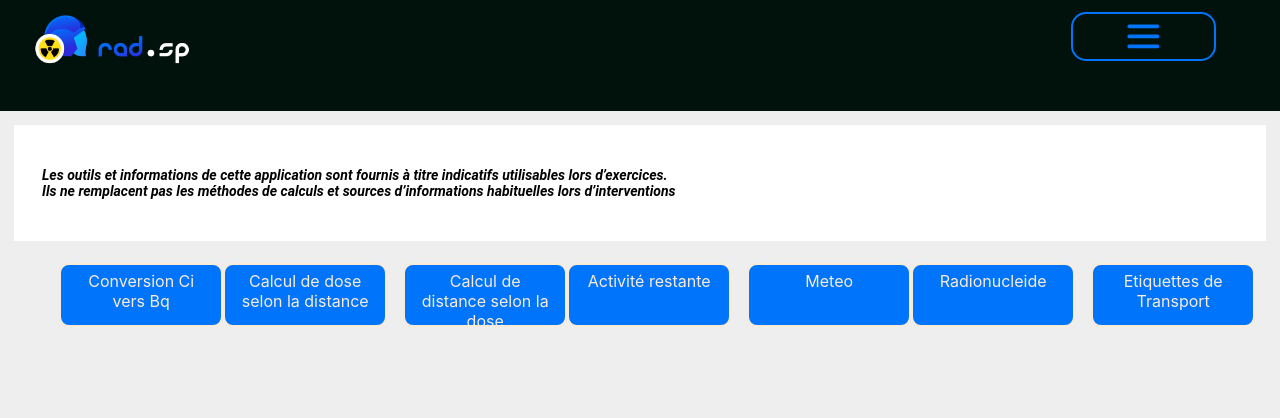
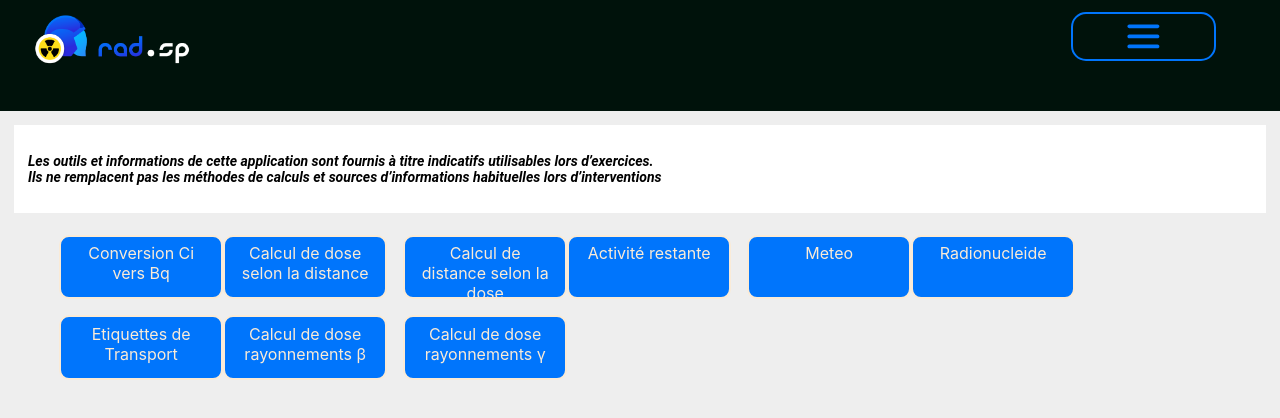
Before and after one commit to Guinlel/radsp, a React (Create React App) app: page / in a window 1280 px wide. Shown: the top 418 px of the page. Built offline with nearby package versions, Linux system fonts and the light colour scheme.

Commit message:
Fixed create Root Issue

```diff
--- a/src/App.css
+++ b/src/App.css
@@ -233,7 +233,7 @@ body{
 
 .presentation{
   background-color: white;
-  padding: 2em;
+  padding: 1em;
   font : 14px 'Roboto' , sans-serif;
   font-weight: bold;
   font-style: italic;
--- a/src/App.js
+++ b/src/App.js
@@ -1,6 +1,5 @@
 import './App.css';
 import React from 'react';
-import { createRoot } from "react-dom/client"
 import { BrowserRouter, Routes, Route } from "react-router-dom";
 import Home from './components/Home';
 import Navigation from './components/Navigation';
@@ -16,8 +15,7 @@ import CalcDebitDoseBeta from './components/Calculatrice/DebitDoseBeta';
 import CalcDebitDoseGamma from './components/Calculatrice/DebitDoseGamma';
 
 function App() {
-
-    const element = (
+    return(
         <BrowserRouter>
             <Routes>
                 <Route path="/" element={<Accueil/>} />
@@ -40,9 +38,6 @@ function App() {
             </Routes>
         </BrowserRouter>
     )
-    const container = document.getElementById('root');
-    const root = createRoot(container);
-    root.render(element);
 }
 
 export default App;
--- a/src/components/Accueil.js
+++ b/src/components/Accueil.js
@@ -32,6 +32,11 @@ function Accueil() {
 
                 <div className="button-container">
                     <Link to="/etiquette" className="fake-button">Etiquettes de Transport</Link>
+                    <Link to='/calcul-dose-beta' className="fake-button">Calcul de dose rayonnements β</Link>
+                </div>
+
+                <div className="button-container">
+                    <Link to='/calcul-dose-gamma' className="fake-button">Calcul de dose rayonnements γ</Link>
                 </div>
 
             </div>
```
